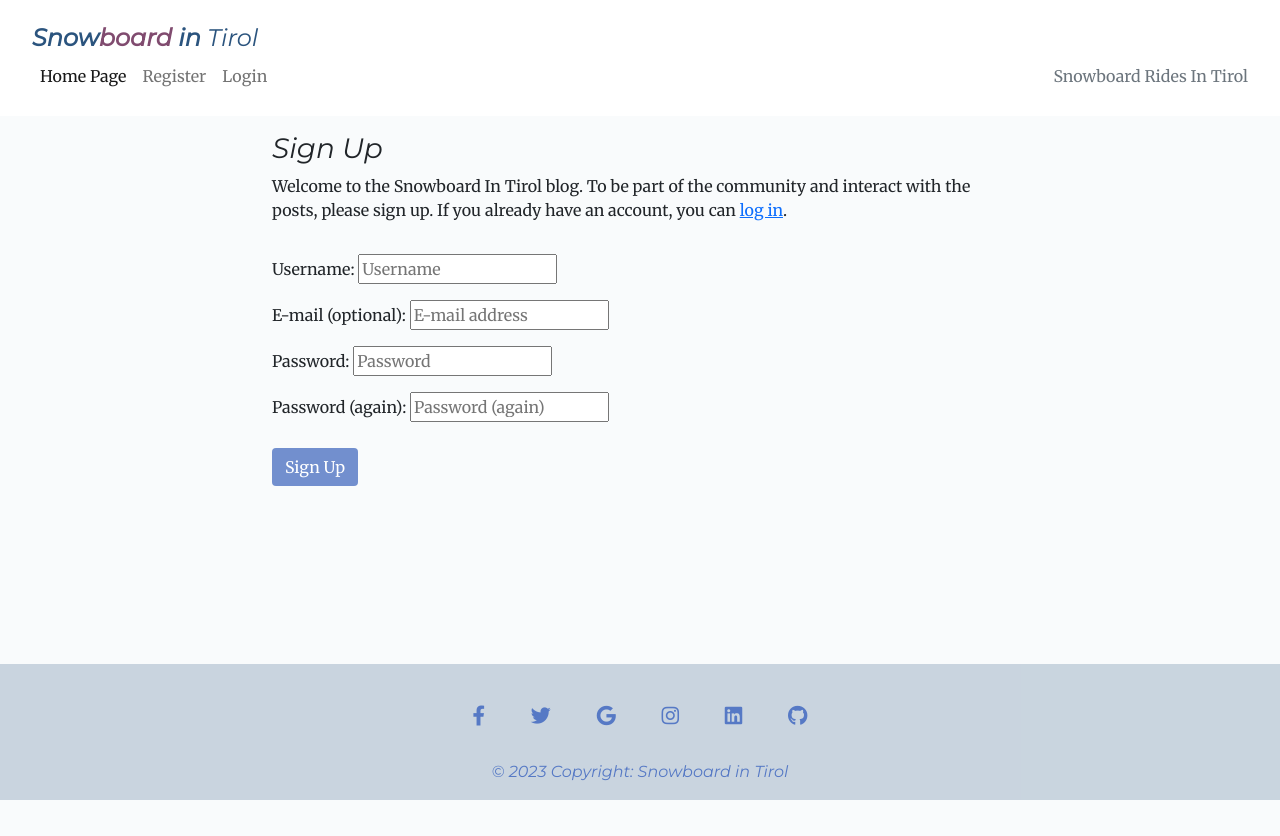
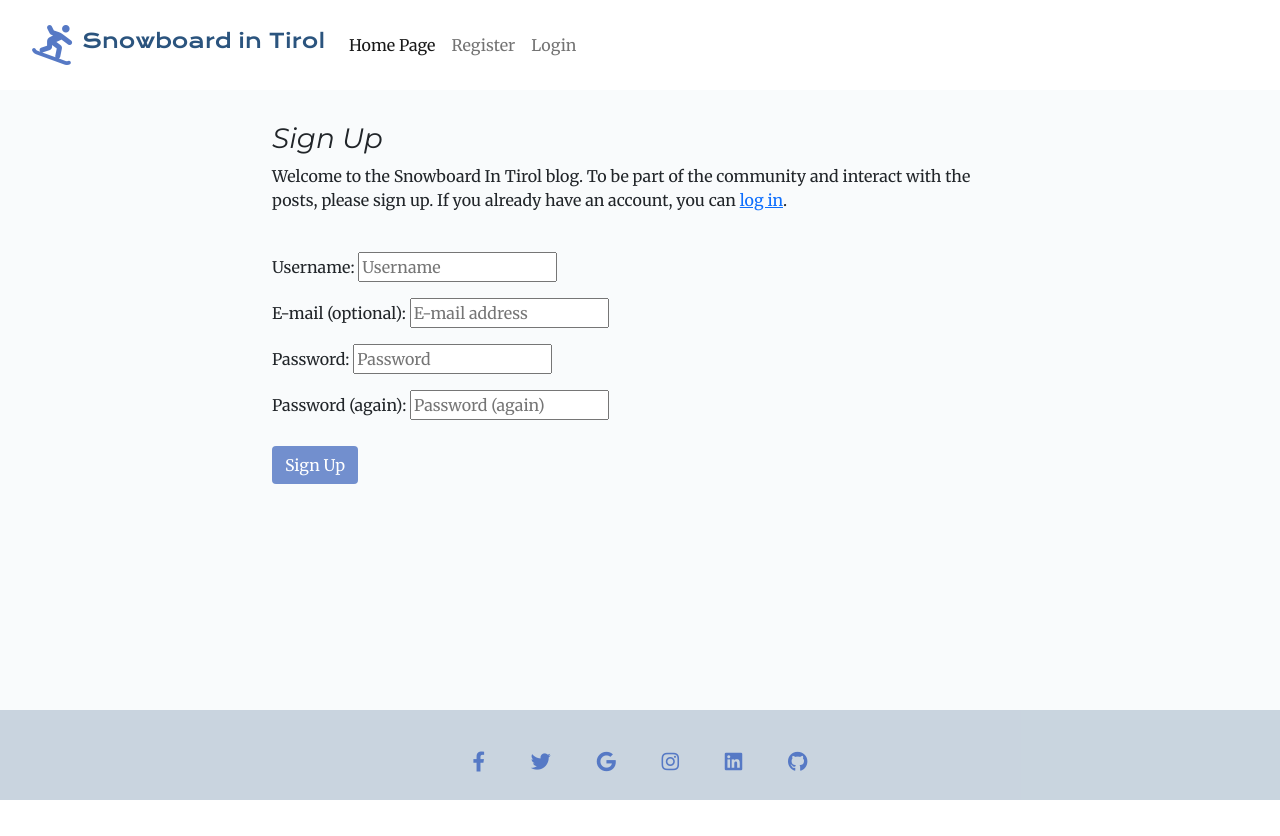
Before and after one commit to FlorinDorneanu/snowboard-in-tirol, a Django app: page /accounts/signup/ in a window 1280 px wide. After the commit the page ends 800 px from the top, so only its background shows below. Run offline with Django 3.2, Linux system fonts and the light colour scheme; some libraries are stand-ins or nearby versions.

Commit message:
Enhance: further style index.html for better user experience

```diff
--- a/static/css/style.css
+++ b/static/css/style.css
@@ -4,7 +4,11 @@ body {
 }
 
 main {
-    margin-bottom: 10rem;
+    margin-bottom: 5rem;
+}
+
+div.row {
+    margin-top: 0.5rem;
 }
 
 h1,
@@ -16,6 +20,23 @@ h4 {
 
 p {
     font-family: Merriweather, sans-serif;
+}
+
+.logo {
+    font-size: 2.5rem;
+    display: flex;
+    align-items: center;
+    gap: 10px;
+}
+
+.logo > i {
+    color: #5679c5;
+}
+
+a.navbar-brand > h1 {
+    font-family: 'Krona One';
+    font-size: 20px;
+    color: #2B547E;
 }
 
 .brand {
@@ -62,11 +83,6 @@ p {
 
 .image-container {
     position: relative;
-}
-
-.card-img-top {
-    width: 300px;
-    height: 200px;
 }
 
 .image-flash {
@@ -195,10 +211,15 @@ div.col-1.d-flex.align-items-center {
 
 footer {
     background-color: rgba(89, 123, 157, 0.3);
+    margin-top: 1rem;
 }
 
 footer i {
     color: #5679c5;
+}
+
+.social-media{
+    margin-bottom: 10px;
 }
 
 span.asteriskField {
@@ -219,6 +240,10 @@ img.card-img-top {
 
 footer>a {
     color: #fff;
+}
+
+.navbar {
+    color: #5679c5;
 }
 
 div.text-center.p-3 {
@@ -245,6 +270,15 @@ div.text-center.p-3 {
     color: white;
 }
 
+p.card-icon {
+    color: #5679c5;
+}
+
+span.divide {
+    font-size: 40px;
+    color: #5679c5;
+}
+
 @media screen and (max-width:992px){
     .post-title{
         font-size: 15px;
@@ -269,4 +303,16 @@ div.text-center.p-3 {
     .post-subtitle {
         font-size: 10px;
     }
+
+    a.navbar-brand > h1 {
+        font-size: 10px;
+    }
+
+    main {
+        margin-bottom: 7rem;
+    }
+
+    a.btn.btn-link.btn-floating.btn-lg.m-1 {
+        font-size: 15px;
+    }
 }
--- a/templates/base.html
+++ b/templates/base.html
@@ -14,6 +14,8 @@
     <link rel="preconnect" href="https://fonts.gstatic.com" crossorigin>
     <link href="https://fonts.googleapis.com/css2?family=Merriweather&family=Montserrat:ital@1&display=swap"
         rel="stylesheet">
+        <link href="https://fonts.googleapis.com/css2?family=Krona+One&display=swap" rel="stylesheet">
+
     <link rel="stylesheet" href="https://cdnjs.cloudflare.com/ajax/libs/font-awesome/5.15.3/css/all.min.css">
     <link href="https://cdn.jsdelivr.net/npm/bootstrap@5.0.1/dist/css/bootstrap.min.css" rel="stylesheet"
         integrity="sha384-+0n0xVW2eSR5OomGNYDnhzAbDsOXxcvSN1TPprVMTNDbiYZCxYbOOl7+AMvyTG2x" crossorigin="anonymous">
@@ -24,20 +26,22 @@
 
 </head>
 
-<body class="flex-collumn main-bg">
+<body class="d-flex flex-column h-100 main-bg">
 
     <!-- * Navigation bar-->
 
-    <nav class="nav-bar navbar-expand-lg navbar-light bg-white">
+    <nav class="navbar navbar-expand-lg navbar-light bg-white">
         <div class="container-fluid">
-            <a class="navbar-brand" href="{% url 'home' %}"><span class="brand">Snow<span
-                        class="mauve-board">board</span> in<span class="thin"> Tirol</span></span></a>
+            <a class="navbar-brand logo" href="{% url 'home' %}">
+                <i class="fas fa-snowboarding"></i>
+                <h1>Snowboard in Tirol</h1>
+            </a>
             <button class="navbar-toggler" type="button" data-bs-toggle="collapse" data-bs-target="#navbarText"
                 aria-controls="navbarText" aria-expanded="false" aria-label="Toggle navigation">
                 <span class="navbar-toggler-icon"></span>
             </button>
             <div class="collapse navbar-collapse" id="navbarText">
-                <ul class="navbar-nav me-auto mb-2 mb-lg-0">
+                <ul class="navbar-nav me-auto mb-2 mb-lg-0 ">
                     <li class="nav-item">
                         <a class="nav-link active" aria-current="page" href="{% url 'home' %}">Home Page</a>
                     </li>
@@ -55,9 +59,6 @@
                     {% endif %}
 
                 </ul>
-                <span class="navbar-text text-muted">
-                    Snowboard Rides In Tirol
-                </span>
             </div>
         </div>
     </nav>
@@ -84,11 +85,11 @@
         {% endblock %}
     </main>
         <!-- * Footer -->
-        <footer class="text-center fixed-bottom">
+        <footer class="footer text-center fixed-bottom">
             <!-- Grid container -->
             <div class="container pt-4">
               <!-- Section: Social media -->
-              <section>
+              <section class="social-media">
                 <!-- Facebook -->
                 <a
                   class="btn btn-link btn-floating btn-lg m-1"
@@ -138,11 +139,7 @@
                 ></a>
               </section>
               <!-- Section: Social media -->
-              <div class="text-center p-3">
-                © 2023 Copyright: Snowboard in Tirol
-              </div>
             </div>
-            <!-- Grid container -->
         </footer>
     <script>
         setTimeout(function () {
```
Also changed, not shown: templates/index.html (+17 -6 lines), templates/post_detail.html (+5 -2 lines).
